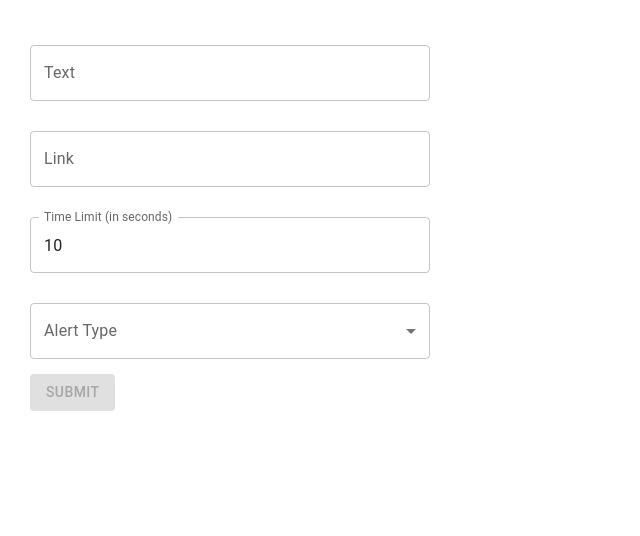
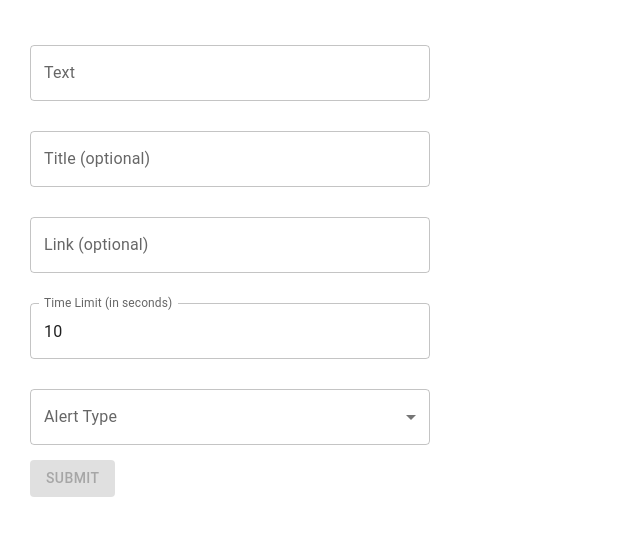
Before and after one commit to hewhowearspants/bidscale_frontend_case, a React (Create React App) app: page / in a window 1280 px wide. Shown: the top 536 px of the page, without its empty margins (0-640 px from the left). Built offline with nearby package versions, Linux system fonts and the light colour scheme.

Commit message:
Update AlertExample to support adding an alertTitle

```diff
--- a/src/alert/AlertExample.jsx
+++ b/src/alert/AlertExample.jsx
@@ -11,6 +11,7 @@ const initialForm = {
   link: '',
   timeLimit: 10,
   alertType: '',
+  alertTitle: '',
 }
 
 const formReducer = (state, { type, payload }) => {
@@ -28,7 +29,7 @@ const formReducer = (state, { type, payload }) => {
 }
 
 const AlertExample = ({ addAlert }) => {
-  const [{ text, link, timeLimit, alertType }, dispatch] = useReducer(formReducer, initialForm);
+  const [{ text, link, timeLimit, alertType, alertTitle }, dispatch] = useReducer(formReducer, initialForm);
 
   const disabled = !text || !timeLimit || !alertType;
 
@@ -39,6 +40,7 @@ const AlertExample = ({ addAlert }) => {
       timeLimit,
       alertType,
       id: Date.now(),
+      alertTitle,
     });
     dispatch({ type: 'RESET' });
   }
@@ -54,7 +56,13 @@ const AlertExample = ({ addAlert }) => {
         />
         <TextField
           className='form-field'
-          label='Link'
+          label='Title (optional)'
+          value={alertTitle}
+          onChange={({ target }) => dispatch({ type: 'UPDATE', payload: { key: 'alertTitle', value: target.value }})}
+        />
+        <TextField
+          className='form-field'
+          label='Link (optional)'
           value={link}
           onChange={({ target }) => dispatch({ type: 'UPDATE', payload: { key: 'link', value: target.value }})}
         />
```
